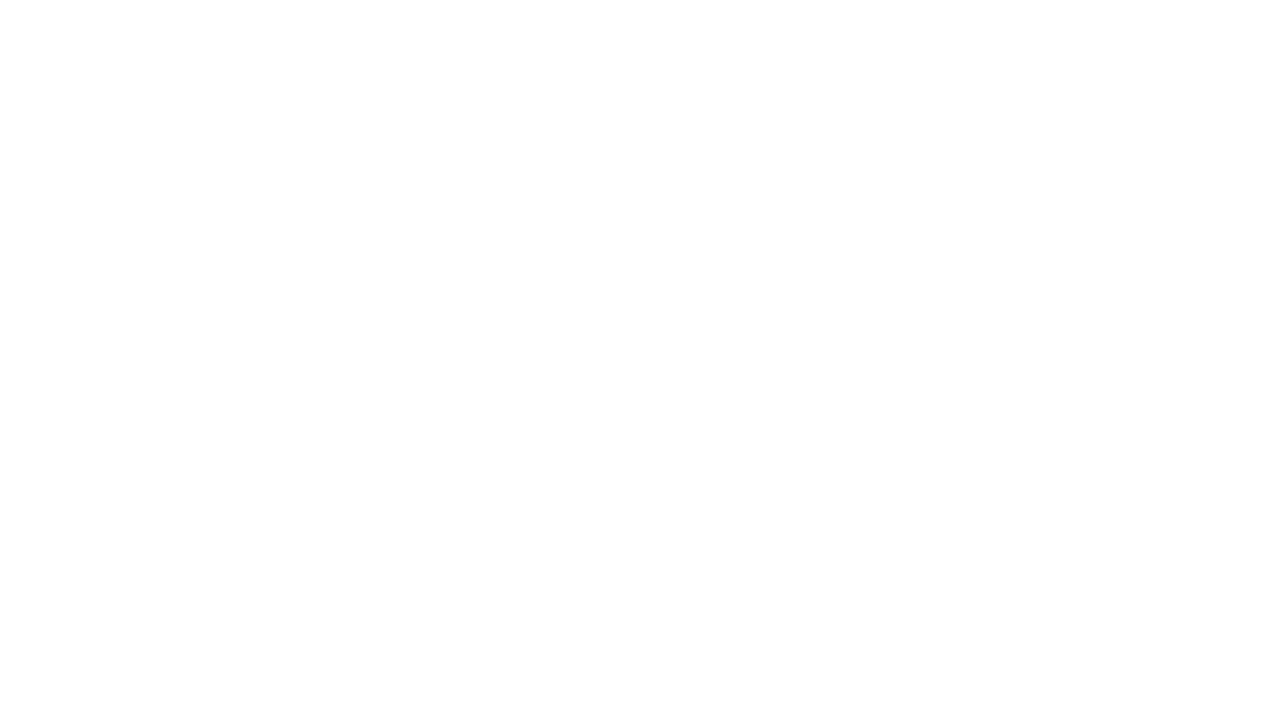
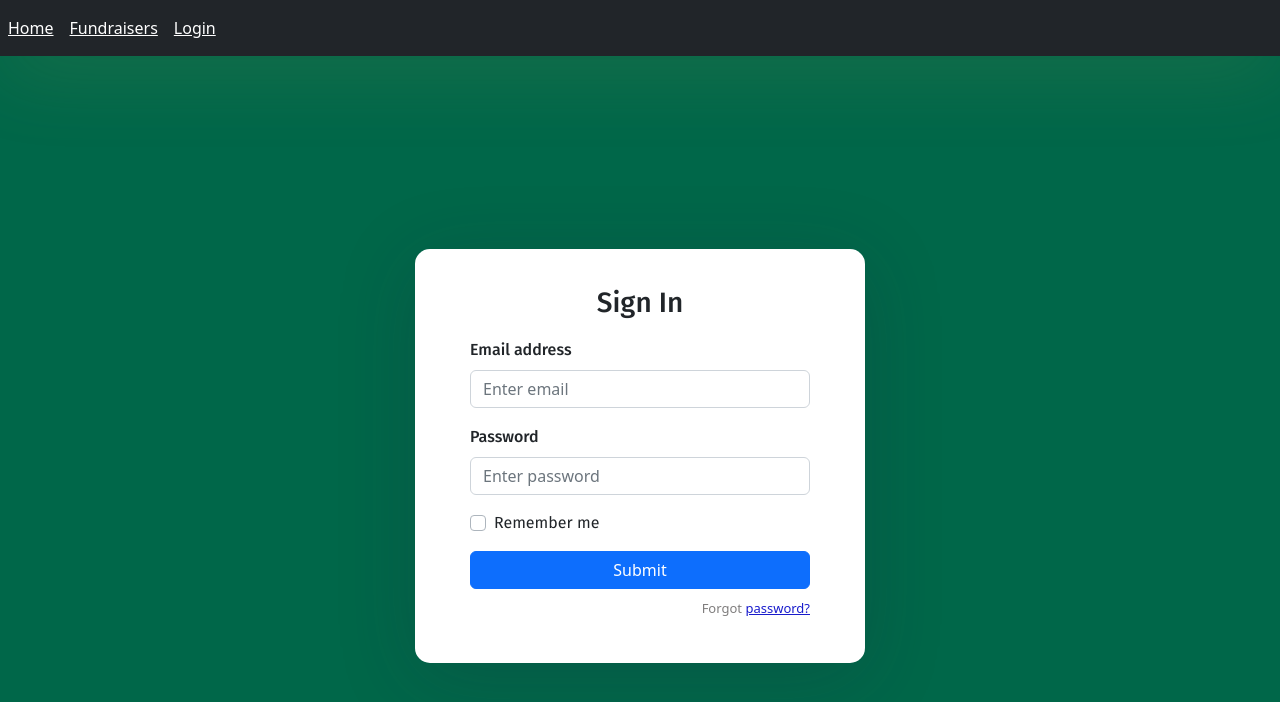
Before and after one commit to man0manns-projects/team-infinity, a React (Create React App) app in the folder Front-End-Code/fundraiser-web-app/: page /sign-in in a window 1280 px wide. Before the commit this address had no page. Shown: the top 702 px of the page. Built offline with nearby package versions, Linux system fonts and the light colour scheme.

Commit message:
Login page

```diff
--- a/Front-End-Code/fundraiser-web-app/package.json
+++ b/Front-End-Code/fundraiser-web-app/package.json
@@ -12,7 +12,7 @@
     "react-dom": "^18.2.0",
     "react-owl-carousel": "^2.3.3",
     "react-router-dom": "^6.4.2",
-    "react-scripts": "5.0.1",
+    "react-scripts": "^5.0.1",
     "web-vitals": "^2.1.4"
   },
   "scripts": {
--- a/Front-End-Code/fundraiser-web-app/src/App.js
+++ b/Front-End-Code/fundraiser-web-app/src/App.js
@@ -1,16 +1,46 @@
+import React from 'react'
+import {NavLink} from 'react-router-dom';
+import {Navbar,Nav} from 'react-bootstrap';
+import '../node_modules/bootstrap/dist/css/bootstrap.min.css'
 import './App.css';
 
 import {Home} from './Home';
-import { BrowserRouter, Route, Routes } from 'react-router-dom';
-
+import { BrowserRouter, Route, Routes, Link } from 'react-router-dom';
+import { Login } from './Login';
 function App() {
   return (
+
     <BrowserRouter>
-          <Routes>
-              <Route exact path='/' element={<Home />} />
-          </Routes>
-  </BrowserRouter>
-  );
+              <Navbar bg="dark" expand="lg">
+                <Navbar.Toggle aria-controls="basic-navbar-nav"/>
+                <Navbar.Collapse id="basic-navbar-nav">
+                <Nav>
+                <NavLink className="d-inline p-2 bg-dark text-white" to="/">
+                    Home
+                </NavLink>
+                <NavLink className="d-inline p-2 bg-dark text-white" to="/Fundraisers">
+                    Fundraisers
+                </NavLink>
+                <NavLink className="d-inline p-2 bg-dark text-white" to="/Login">
+                    Login
+                </NavLink>
+
+                </Nav>
+                </Navbar.Collapse>
+            </Navbar>
+      <div className="App">
+
+        <div className="auth-wrapper">
+          <div className="auth-inner">
+            <Routes>
+              <Route exact path="/" element={<Home />} />
+              <Route exact path="/sign-in" element={<Login />} />
+
+            </Routes>
+          </div>
+        </div>
+      </div>
+    </BrowserRouter>
+  )
 }
-
-export default App;
+export default App
--- /dev/null
+++ b/Front-End-Code/fundraiser-web-app/src/Login.js
@@ -0,0 +1,46 @@
+import React, { Component } from 'react'
+export  class Login extends Component {
+  render() {
+    return (
+      <form>
+        <h3>Sign In</h3>
+        <div className="mb-3">
+          <label>Email address</label>
+          <input
+            type="email"
+            className="form-control"
+            placeholder="Enter email"
+          />
+        </div>
+        <div className="mb-3">
+          <label>Password</label>
+          <input
+            type="password"
+            className="form-control"
+            placeholder="Enter password"
+          />
+        </div>
+        <div className="mb-3">
+          <div className="custom-control custom-checkbox">
+            <input
+              type="checkbox"
+              className="custom-control-input"
+              id="customCheck1"
+            />
+            <label className="custom-control-label" htmlFor="customCheck1">
+              Remember me
+            </label>
+          </div>
+        </div>
+        <div className="d-grid">
+          <button type="submit" className="btn btn-primary">
+            Submit
+          </button>
+        </div>
+        <p className="forgot-password text-right">
+          Forgot <a href="#">password?</a>
+        </p>
+      </form>
+    )
+  }
+}
--- a/Front-End-Code/fundraiser-web-app/src/index.css
+++ b/Front-End-Code/fundraiser-web-app/src/index.css
@@ -1,13 +1,62 @@
+@import url('https://fonts.googleapis.com/css?family=Fira+Sans:400,500,600,700,800');
+* {
+  box-sizing: border-box;
+}
 body {
+  background: #006749 !important;
+  min-height: 100vh;
+  display: flex;
+  font-weight: 400;
+  font-family: 'Fira Sans', sans-serif;
+}
+h1,h2,h3,h4,h5,h6,label,span {
+  font-weight: 500;
+  font-family: 'Fira Sans', sans-serif;
+}
+body, html, .App, #root, .auth-wrapper {
+  width: 100%;
+  height: 100%;
+}
+.navbar-light {
+  background-color: #ffffff;
+  box-shadow: 0px 14px 80px rgba(134, 149, 81, 0.2);
+}
+.auth-wrapper {
+  display: flex;
+  justify-content: center;
+  flex-direction: column;
+  text-align: left;
+}
+.auth-inner {
+  width: 450px;
+  margin: auto;
+  background: #ffffff;
+  box-shadow: 0px 14px 80px rgba(34, 35, 58, 0.2);
+  padding: 40px 55px 45px 55px;
+  border-radius: 15px;
+  transition: all .3s;
+}
+.auth-wrapper .form-control:focus {
+  border-color: #57ac0c;
+  box-shadow: none;
+}
+.auth-wrapper h3 {
+  text-align: center;
   margin: 0;
-  font-family: -apple-system, BlinkMacSystemFont, 'Segoe UI', 'Roboto', 'Oxygen',
-    'Ubuntu', 'Cantarell', 'Fira Sans', 'Droid Sans', 'Helvetica Neue',
-    sans-serif;
-  -webkit-font-smoothing: antialiased;
-  -moz-osx-font-smoothing: grayscale;
+  line-height: 1;
+  padding-bottom: 20px;
 }
-
-code {
-  font-family: source-code-pro, Menlo, Monaco, Consolas, 'Courier New',
-    monospace;
+.custom-control-label {
+  font-weight: 400;
 }
+.forgot-password,
+.forgot-password a {
+  text-align: right;
+  font-size: 13px;
+  padding-top: 10px;
+  color: #7f7d7d;
+  margin: 0;
+}
+.forgot-password a {
+  color: #181bcc;
+}
--- /dev/null
+++ b/package.json
@@ -0,0 +1,6 @@
+{
+  "dependencies": {
+    "bootstrap": "^5.2.2",
+    "react-router-dom": "^6.4.2"
+  }
+}
```
Also changed, not shown: 2 other files (tests, documents, lock files or other folders).
